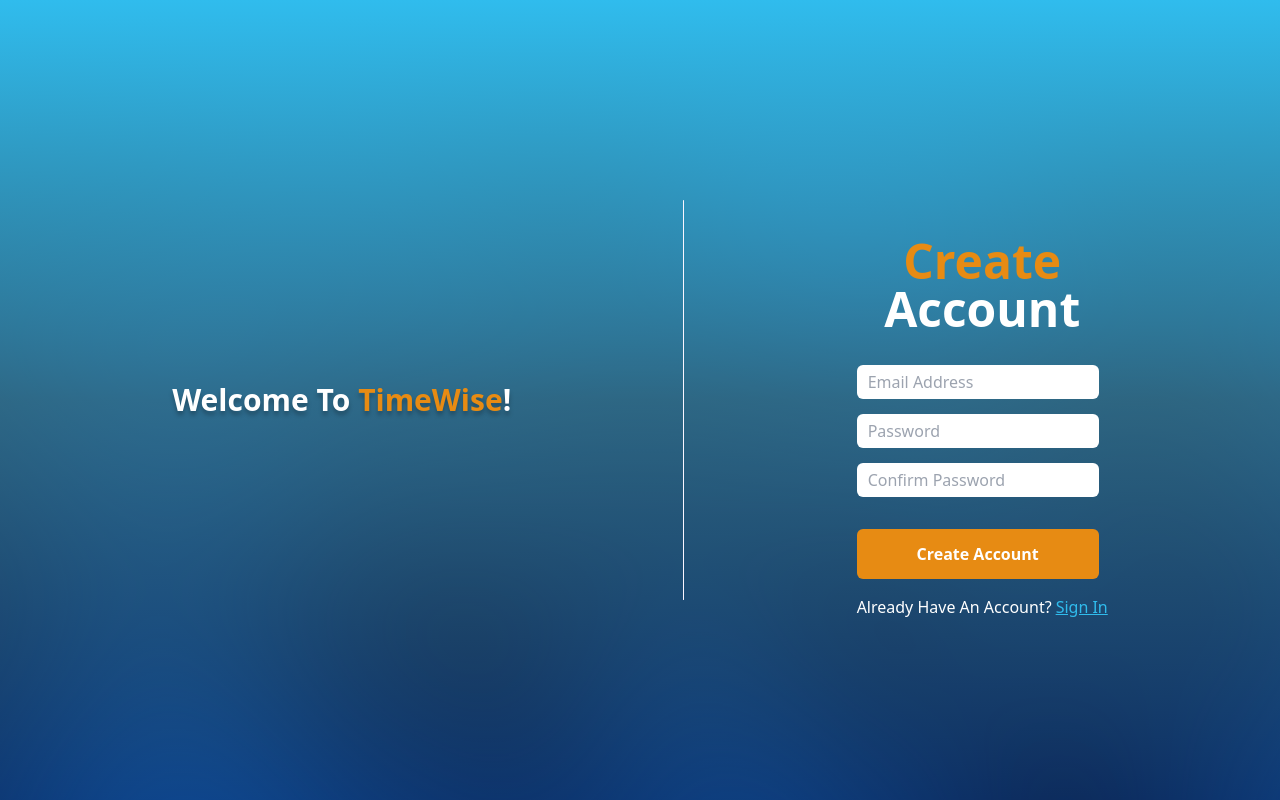
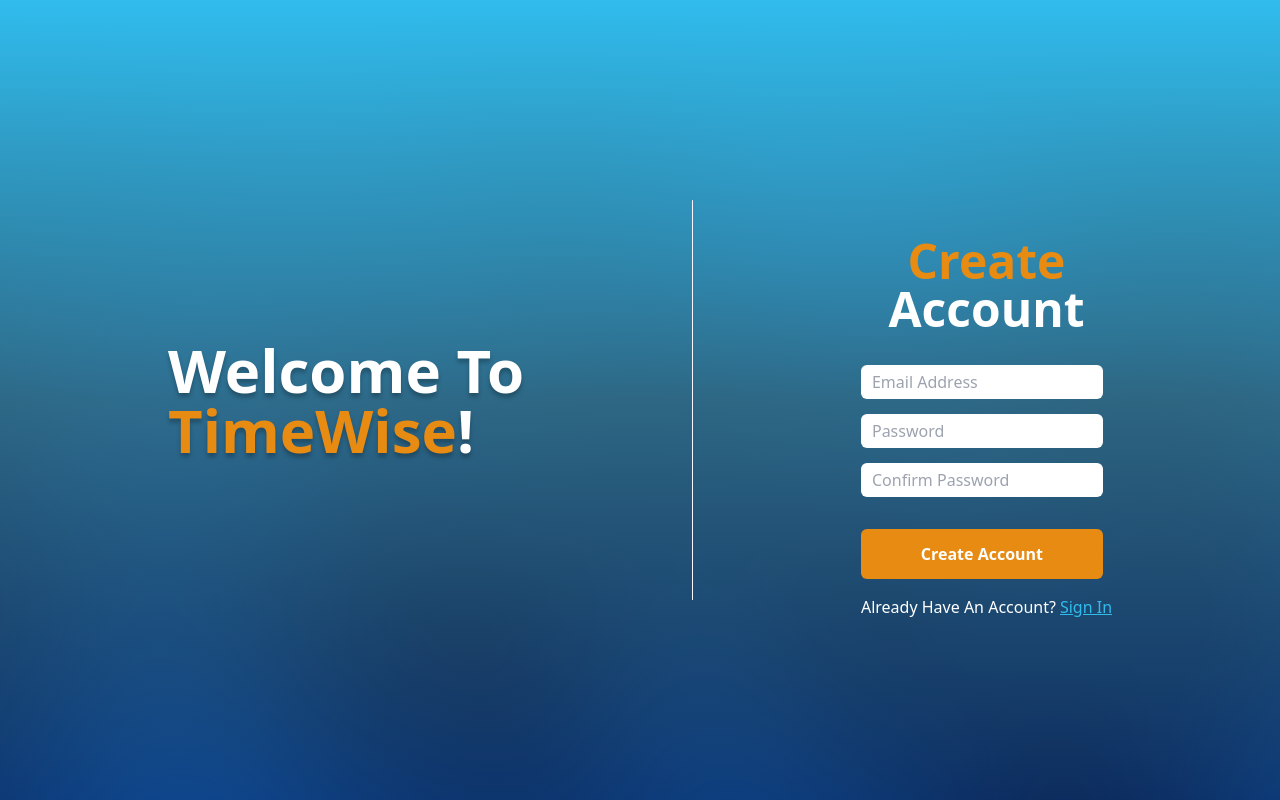
Before and after one commit to Sillor/timewise-client, a React (Vite) app: page / in a window 1280 px wide. Built offline with nearby package versions, Linux system fonts and the light colour scheme.

Commit message:
created FormInput component, added valid input checking

```diff
--- a/src/components/CreateAccountPage.css
+++ b/src/components/CreateAccountPage.css
@@ -17,24 +17,6 @@
   text-shadow: 0 4px 4px rgba(0, 0, 0, 0.25);
 }
 
-.create-account--form-input {
-  height: 34px;
-  width: 242px;
-}
-
-.create-account--form-input > input {
-  width: 100%;
-  height: 100%;
-  color: black;
-  border-radius: 6px;
-  text-indent: 11px;
-  font-size: 16px;
-}
-
-.create-account--form-input:not(:last-of-type) {
-  margin-bottom: 15px;
-}
-
 .create-account--form-button {
   width: 242px;
   height: 50px;
--- a/src/components/CreateAccountPage.jsx
+++ b/src/components/CreateAccountPage.jsx
@@ -1,12 +1,86 @@
-import React from "react";
+import React, { useState } from "react";
+import FormInput from "./FormInput";
 import "./CreateAccountPage.css";
 
 export default function CreateAccountPage() {
+  const [inputData, setInputData] = useState({
+    emailValue: null,
+    emailError: null,
+    passwordValue: null,
+    passwordError: null,
+    confirmPasswordValue: null,
+    confirmPasswordError: null,
+  });
+
+  function handleEmailOnChange(event) {
+    const value = event.target.value;
+    const isValidEmail = /.+@.+\..+/.test(value);
+    if (!isValidEmail) {
+      setInputData((prev) => ({
+        ...prev,
+        emailValue: value,
+        emailError: "Invalid Email Format",
+      }));
+      return;
+    } else {
+      setInputData((prev) => ({ ...prev, emailValue: value, emailError: "" }));
+    }
+  }
+
+  function handlePasswordOnChange(event) {
+    const value = event.target.value;
+    const checkedPassword = checkValidPassword(value);
+
+    setInputData((prev) => ({
+      ...prev,
+      passwordValue: value,
+      passwordError: checkedPassword.error ? checkedPassword.message : "",
+    }));
+  }
+
+  function handleConfirmPasswordOnChange(event) {
+    const value = event.target.value;
+    const passwordsMatch = inputData.passwordValue === value;
+    setInputData((prev) => ({
+      ...prev,
+      confirmPasswordValue: value,
+      confirmPasswordError: !passwordsMatch ? "Passwords Do Not Match" : "",
+    }));
+  }
+
+  function checkValidPassword(password) {
+    const lowerCase = password.toLowerCase();
+    const validString = /^(?!.*(?:password|123|1234|12345|123456)).*$/.test(
+      lowerCase
+    );
+    const containsSpecial = /^(?=.*[/!@#$%^&*()_+{}\[\]:;<>,.?~\\-]).*$/.test(
+      lowerCase
+    );
+    if (!validString) {
+      return {
+        error: true,
+        message:
+          "Password must not contain 'password', '123', '1234', '12345', or '123456'",
+      };
+    } else if (lowerCase.length < 12) {
+      return {
+        error: true,
+        message: "Password must be at least 12 characters long",
+      };
+    } else if (!containsSpecial) {
+      return {
+        error: true,
+        message: "Password must contain a special character",
+      };
+    }
+    return { error: false, message: "" };
+  }
+
   return (
     <div className="create-account min-h-screen bg-gray-900 text-white flex items-center justify-center flex-col lg:flex-row lg:justify-evenly">
       <div className="create-account--greeting-container">
-        <div className="create-account--greeting text-3xl font-bold text-center">
-          Welcome To <span className="text-secondary">TimeWise</span>!
+        <div className="create-account--greeting text-3xl font-bold lg:text-6xl">
+          <span className="lg:block">Welcome To </span><span className="text-secondary">TimeWise</span>!
         </div>
       </div>
 
@@ -17,31 +91,26 @@ export default function CreateAccountPage() {
           <div className="text-secondary">Create</div> Account
         </h1>
         <form className="create-account--form flex flex-col mt-8">
-          <div className="create-account--form-input">
-            <input
+          <FormInput
             type="text"
-              name="email"
-              id="email-input"
             placeholder="Email Address"
+            error={inputData.emailError}
+            onChange={handleEmailOnChange}
           />
-          </div>
-          <div className="create-account--form-input">
-            <input
+
+          <FormInput
             type="password"
-              name="password"
-              id="password-input"
             placeholder="Password"
+            error={inputData.passwordError}
+            onChange={handlePasswordOnChange}
           />
-            <div></div>
-          </div>
-          <div className="create-account--form-input">
-            <input
+
+          <FormInput
             type="password"
-              name="confirm-password"
-              id="confirm-password-input"
             placeholder="Confirm Password"
+            error={inputData.confirmPasswordError}
+            onChange={handleConfirmPasswordOnChange}
           />
-          </div>
           <button
             className="bg-secondary create-account--form-button font-semibold"
             type="submit"
--- /dev/null
+++ b/src/components/FormInput.css
@@ -0,0 +1,17 @@
+.form-input {
+  height: 34px;
+  width: 242px;
+}
+
+.form-input > input {
+  width: 100%;
+  height: 100%;
+  color: black;
+  border-radius: 6px;
+  text-indent: 11px;
+  font-size: 16px;
+}
+
+.form-input:not(:last-of-type) {
+  margin-bottom: 15px;
+}
--- /dev/null
+++ b/src/components/FormInput.jsx
@@ -0,0 +1,35 @@
+import React from "react";
+import PropTypes from "prop-types";
+import "./FormInput.css";
+
+export default function FormInput(props) {
+
+  const errorDiv = (
+    <div className="form-input--error-popup absolute w-6 h-6 bg-red-500 -left-8 rounded-full flex items-center justify-center group">
+      <span>!</span>
+      <div className="form-input--error-message hidden absolute left-7 z-10 bg-red-500 rounded-md px-2 min-w-60 text-center group-hover:block group-active:block">
+        {typeof props.error === "string" ? props.error : JSON.stringify(props.error)}
+      </div>
+    </div>
+  );
+  return (
+    <div className="form-input relative flex items-center">
+      {props.error && errorDiv}
+      <input
+        type={props.type || "text"}
+        name="password"
+        id="password-input"
+        placeholder={props.placeholder ? props.placeholder : ""}
+        onChange={props.onChange}
+      />
+      <div></div>
+    </div>
+  );
+}
+
+FormInput.propTypes = {
+  type: PropTypes.string,
+  placeholder: PropTypes.string,
+  error: PropTypes.string,
+  onChange: PropTypes.func,
+};
```
Lines whose indentation alone changed are shown as unchanged.
